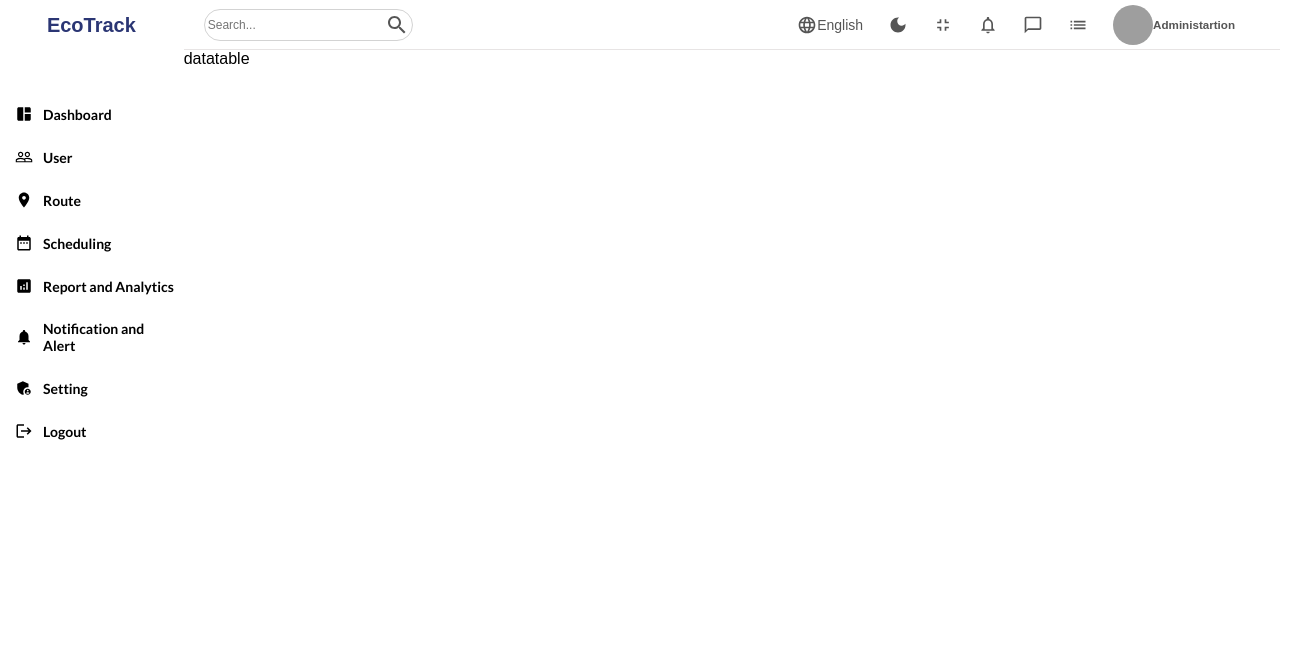
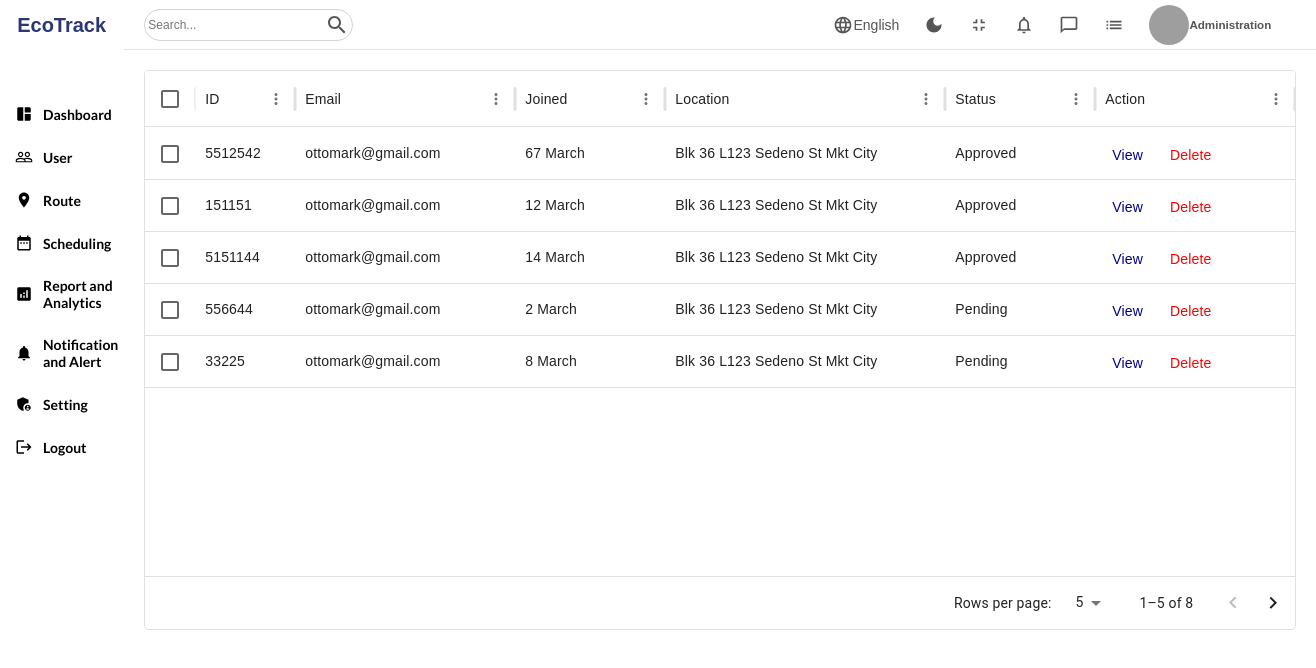
Before and after one commit to ssmdvc/ECOTRACK, a React (Create React App) app in the folder ecotrack/: page /user in a window 1280 px wide. Shown: the top 668 px of the page, 1316 px wide, since content can reach past the window. Built offline with nearby package versions, Linux system fonts and the light colour scheme; grey boxes are pictures that could not be loaded.

Commit message:
updated dashboard
added chart, datatable, and installed packages

```diff
--- a/ecotrack/package.json
+++ b/ecotrack/package.json
@@ -7,6 +7,7 @@
     "@emotion/styled": "^11.13.0",
     "@mui/icons-material": "^5.16.4",
     "@mui/material": "^5.16.4",
+    "@mui/x-data-grid": "^7.11.0",
     "@testing-library/jest-dom": "^5.17.0",
     "@testing-library/react": "^13.4.0",
     "@testing-library/user-event": "^13.5.0",
--- a/ecotrack/src/Components/Chart/Chart.jsx
+++ b/ecotrack/src/Components/Chart/Chart.jsx
@@ -1,6 +1,6 @@
 import './Chart.scss'
 import { AreaChart, Area, XAxis, YAxis, CartesianGrid, Tooltip, ResponsiveContainer } from 'recharts';
-import { PureComponent } from 'react';
+
 
 const data = [
   { name: "January", Total: 1200},
--- /dev/null
+++ b/ecotrack/src/Components/Datatable/Datatable.jsx
@@ -0,0 +1,33 @@
+import './Datatable.scss'
+import { DataGrid } from '@mui/x-data-grid';
+import { userColumns, userRows} from "../../datatablesource"
+
+
+const Datatable = () => {
+    const actionColumn = [{ field: "action", headerName: "Action", width: 200, renderCell:()=>{
+      return(
+        <div className='cellAction'>
+          <div className="viewButton">View</div>
+          <div className="deleteButton">Delete</div>
+        </div>
+      )
+    }}];
+
+  return (
+    <div className='datatable' div style={{ height: 600, width: '100%' }}>
+       <DataGrid
+        rows={userRows}
+        columns={userColumns.concat(actionColumn)}
+        initialState={{
+          pagination: {
+            paginationModel: { page: 0, pageSize: 5 },
+          },
+        }}
+        pageSizeOptions={[5, 10]}
+        checkboxSelection
+      />
+    </div>
+  );
+};
+
+export default Datatable;
--- /dev/null
+++ b/ecotrack/src/Components/Datatable/Datatable.scss
@@ -0,0 +1,29 @@
+.datatable{
+    height: 600px;
+    padding: 20px;
+
+    .cellWithTable{
+        display: flex;
+        align-items: center;
+    }
+
+    .cellAction{
+        display: flex;
+        align-items: center;
+        gap: 15px;
+
+        .viewButton{
+            padding: 2px 7px;
+            border-radius: 5px;
+            color: darkblue;
+            cursor: pointer;
+        }
+
+        .deleteButton{
+            padding: 2px 5px;
+            border-radius: 5px;
+            color: red;
+            cursor: pointer;
+        }
+    }
+}
--- a/ecotrack/src/Components/Navbar/Navbar.jsx
+++ b/ecotrack/src/Components/Navbar/Navbar.jsx
@@ -43,7 +43,7 @@ const Navbar = () => {
                      className="avatar"
                      />
                     <div className="item-admin"></div>
-                    <h5>Administartion</h5>
+                    <h5>Administration</h5>
                     </div>
                 </div>
             </div>
--- a/ecotrack/src/Pages/List/List.jsx
+++ b/ecotrack/src/Pages/List/List.jsx
@@ -2,6 +2,7 @@ import React from 'react';
 import "./List.scss"
 import Sidebar from '../../Components/Sidebar/Sidebar';
 import Navbar from '../../Components/Navbar/Navbar';
+import Datatable from '../../Components/Datatable/Datatable';
 
 const List = () => {
   return (
@@ -9,7 +10,7 @@ const List = () => {
       <Sidebar />
       <div className="listContainer">
         <Navbar />
-        datatable
+        <Datatable />
       </div>
     </div>
   )
--- /dev/null
+++ b/ecotrack/src/datatablesource.js
@@ -0,0 +1,97 @@
+//temporary data (later be fetched)
+
+export const userColumns = [
+    { field: 'id', headerName: 'ID', width: 100 },
+
+    {
+        field:"email",
+        headerName:"Email",
+        width:220,
+    },
+
+    {
+        field:"date",
+        headerName:"Joined",
+        width: 150,
+    },
+
+    {
+        field:"location",
+        headerName:"Location",
+        width: 280,
+    },
+
+    {
+        field:"status",
+        headerName:"Status",
+        width: 150,
+    }
+
+]
+
+export const userRows = [
+    {
+        id:5512542,
+        user: "John Smith",
+        email: "ottomark@gmail.com",
+        date: "67 March",
+        location: "Blk 36 L123 Sedeno St Mkt City",
+        status: "Approved",
+    },
+    {
+        id:151151,
+        user: "Mark Smith",
+        email: "ottomark@gmail.com",
+        date: "12 March",
+        location: "Blk 36 L123 Sedeno St Mkt City",
+        status: "Approved",
+    },
+    {
+        id:5151144,
+        user: "Matthew Smith",
+        email: "ottomark@gmail.com",
+        date: "14 March",
+        location: "Blk 36 L123 Sedeno St Mkt City",
+        status: "Approved",
+    },
+    {
+        id:556644,
+        user: "Luke Smith",
+        email: "ottomark@gmail.com",
+        date: "2 March",
+        location: "Blk 36 L123 Sedeno St Mkt City",
+        status: "Pending",
+    },
+    {
+        id:33225,
+        user: "Acts Smith",
+        email: "ottomark@gmail.com",
+        date: "8 March",
+        location: "Blk 36 L123 Sedeno St Mkt City",
+        status: "Pending",
+    },
+    {
+        id:114455,
+        user: "Romans Smith",
+        email: "ottomark@gmail.com",
+        date: "7 March",
+        location: "Blk 36 L123 Sedeno St Mkt City",
+        status: "Approved",
+    },
+    {
+        id:669988,
+        user: "Corinthians Smith",
+        email: "ottomark@gmail.com",
+        date: "5 March",
+        location: "Blk 36 L123 Sedeno St Mkt City",
+        status: "Approved",
+    },
+    {
+        id:445566,
+        user: "Galatians Smith",
+        email: "ottomark@gmail.com",
+        date: "3 March",
+        location: "Blk 36 L123 Sedeno St Mkt City",
+        status: "Pending",
+    },
+]
```
Also changed, not shown: 1 other file (tests, documents, lock files or other folders).
